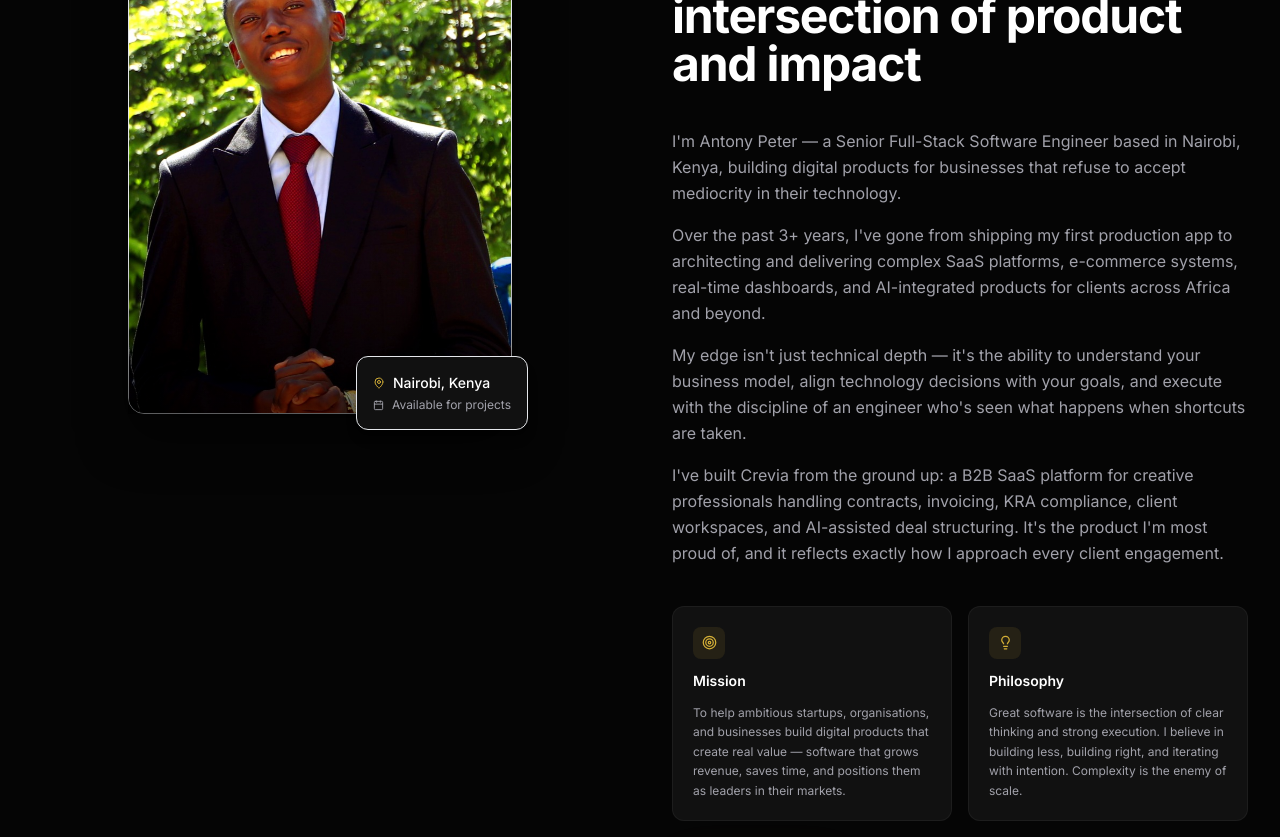
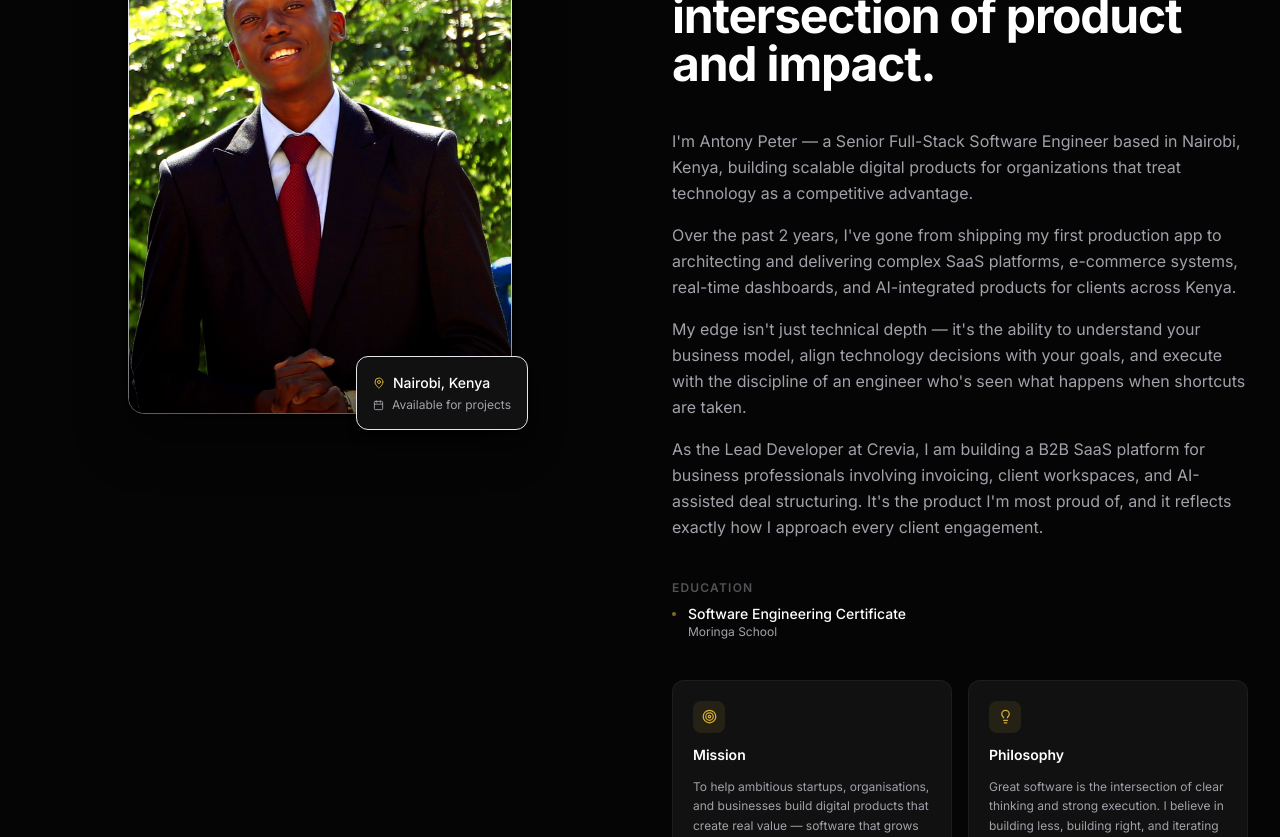
Before and after one commit to antoniodemax/antony, a React (Vite) app: page / in a window 1280 px wide. Shown: the part 1060-1897 px from the top of the page. Built offline with nearby package versions, Linux system fonts and the light colour scheme.

Commit message:
updated the about section

```diff
--- a/src/components/sections/About.tsx
+++ b/src/components/sections/About.tsx
@@ -69,20 +69,20 @@ export default function About() {
           >
             <SectionHeader
               label="About Me"
-              title="Engineering at the intersection of product and impact"
+              title="Engineering at the intersection of product and impact."
               align="left"
             />
 
             <div className="space-y-4 text-muted leading-relaxed">
               <p>
                 I'm Antony Peter — a Senior Full-Stack Software Engineer based in Nairobi, Kenya,
-                building digital products for businesses that refuse to accept mediocrity in their
-                technology.
+                building scalable digital products for organizations that treat technology as a
+                competitive advantage.
               </p>
               <p>
-                Over the past 3+ years, I've gone from shipping my first production app to
+                Over the past 2 years, I've gone from shipping my first production app to
                 architecting and delivering complex SaaS platforms, e-commerce systems, real-time
-                dashboards, and AI-integrated products for clients across Africa and beyond.
+                dashboards, and AI-integrated products for clients across Kenya.
               </p>
               <p>
                 My edge isn't just technical depth — it's the ability to understand your business
@@ -90,11 +90,23 @@ export default function About() {
                 of an engineer who's seen what happens when shortcuts are taken.
               </p>
               <p>
-                I've built Crevia from the ground up: a B2B SaaS platform for creative professionals
-                handling contracts, invoicing, KRA compliance, client workspaces, and AI-assisted
-                deal structuring. It's the product I'm most proud of, and it reflects exactly how
-                I approach every client engagement.
+                As the Lead Developer at Crevia, I am building a B2B SaaS platform for business
+                professionals involving invoicing, client workspaces, and AI-assisted deal
+                structuring. It's the product I'm most proud of, and it reflects exactly how I
+                approach every client engagement.
               </p>
+            </div>
+
+            {/* Education */}
+            <div className="space-y-2">
+              <p className="text-xs font-semibold uppercase tracking-widest text-muted/50">Education</p>
+              <div className="flex items-start gap-3">
+                <div className="w-1 h-1 rounded-full bg-accent/60 mt-2 flex-shrink-0" />
+                <div>
+                  <p className="text-sm font-medium text-white">Software Engineering Certificate</p>
+                  <p className="text-xs text-muted">Moringa School</p>
+                </div>
+              </div>
             </div>
 
             {/* Mission + Philosophy cards */}
```
